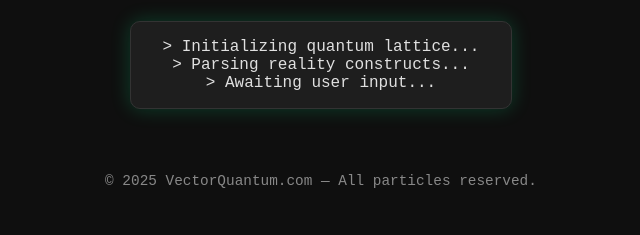
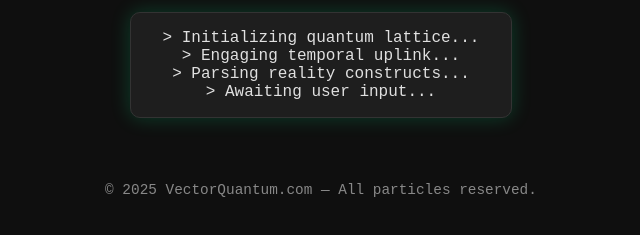
Before and after one commit to FluxVector/vectorquantum-site, a plain HTML site: page index.html in a window 1280 px wide. Shown: the part 387-622 px from the top of the page, without its empty margins (319-959 px from the left). Drawn offline with Linux system fonts and the light colour scheme.

Commit message:
Update index.html

```diff
--- a/index.html
+++ b/index.html
@@ -48,6 +48,7 @@
   <p>Reality distortion field engaged. Welcome to the edge of probability and poetry.</p>
   <div class="terminal-box">
     > Initializing quantum lattice...<br />
+    > Engaging temporal uplink...<br />
     > Parsing reality constructs...<br />
     > Awaiting user input...
   </div>
```
